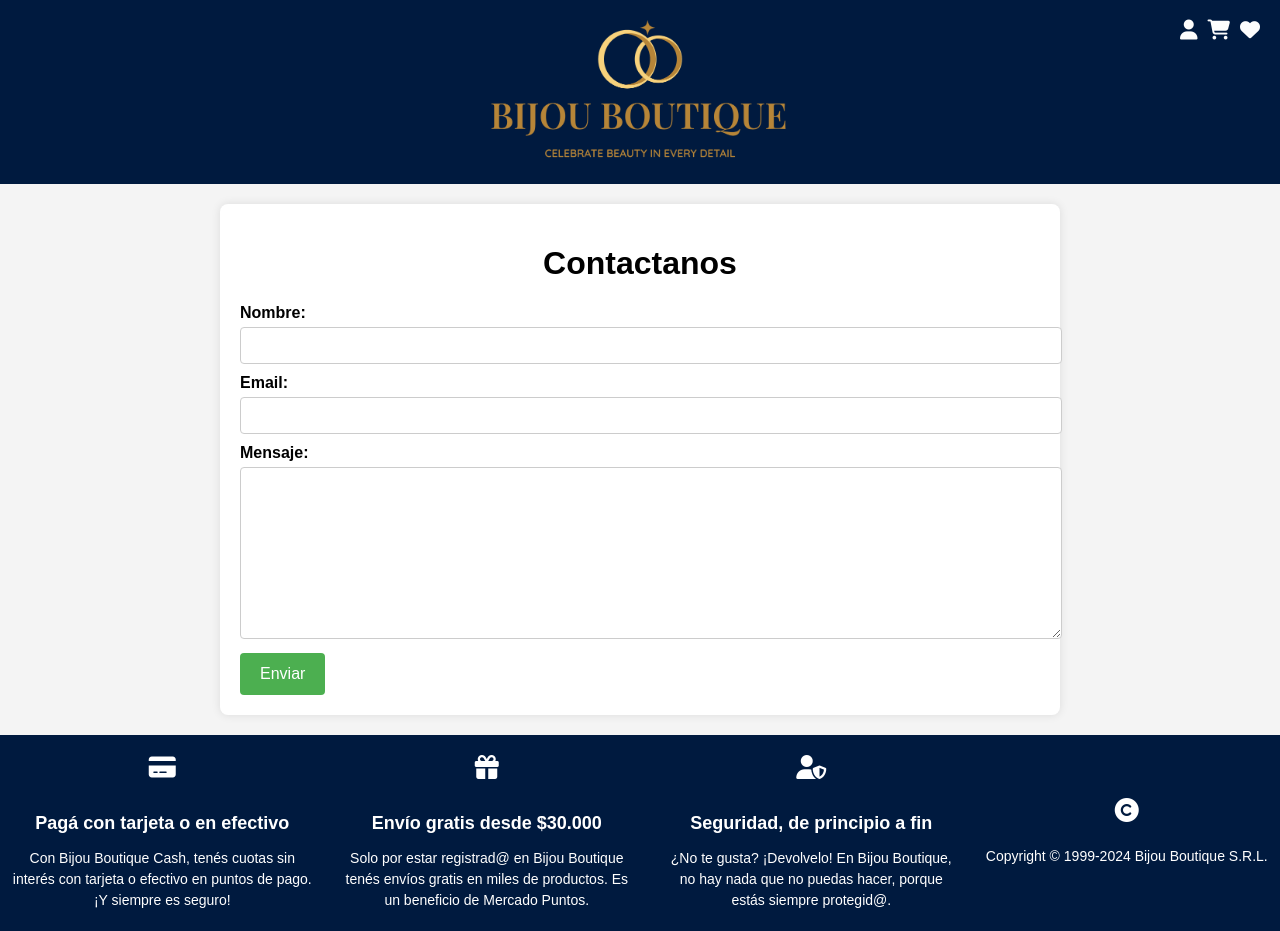
After one commit to DH-Comision-07/Grupo-4-Bijou-Boutique, a Node server app: page /contact_us in a window 1280 px wide. The commit adds this page. Run offline with Node 20, Linux system fonts and the light colour scheme.

Commit message:
nueva vista

```diff
--- /dev/null
+++ b/public/css/contac_us.css
@@ -0,0 +1,49 @@
+body {
+    font-family: Arial, sans-serif;
+    margin: 0;
+    padding: 0;
+    background-color: #f4f4f4;
+}
+.container {
+    max-width: 800px;
+    margin: 20px auto;
+    padding: 20px;
+    background-color: #fff;
+    border-radius: 8px;
+    box-shadow: 0 0 10px rgba(0,0,0,0.1);
+}
+h1 {
+    text-align: center;
+}
+form {
+    margin-top: 20px;
+}
+label {
+    display: block;
+    margin-bottom: 5px;
+    font-weight: bold;
+}
+input[type="text"],
+input[type="email"],
+textarea {
+    width: 100%;
+    padding: 10px;
+    margin-bottom: 10px;
+    border: 1px solid #ccc;
+    border-radius: 4px;
+}
+textarea {
+    height: 150px;
+}
+input[type="submit"] {
+    background-color: #4CAF50;
+    color: white;
+    padding: 12px 20px;
+    border: none;
+    border-radius: 4px;
+    cursor: pointer;
+    font-size: 16px;
+}
+input[type="submit"]:hover {
+    background-color: #45a049;
+}
--- a/src/controllers/userController.js
+++ b/src/controllers/userController.js
@@ -14,6 +14,9 @@
 	//	res.send(req.body);
     res.redirect('/login');
 	},
+  contact: (req, res) => {
+    res.render("contact_us")
+  },
 };
 
 module.exports = userController;
--- a/src/routers/user.routes.js
+++ b/src/routers/user.routes.js
@@ -16,7 +16,7 @@
 const upload = multer({storage:storage})
 router.get("/login", userController.login);
 router.get("/register", userController.register);
-
+router.get("/contact_us", userController.contact)
 router.get('/create/', userController.create);
 router.post('/', upload.single('users-image'),userController.store);
 
--- /dev/null
+++ b/src/views/contact_us.ejs
@@ -0,0 +1,28 @@
+<!DOCTYPE html>
+<html lang="es">
+<head>
+    <meta charset="UTF-8">
+    <meta name="viewport" content="width=device-width, initial-scale=1.0">
+    <title>Contactanos</title>
+    <link rel="stylesheet" href="/css/contac_us.css">
+</head>
+<body>
+    <%- include("partials/header.ejs") %>
+    <div class="container">
+        <h1>Contactanos</h1>
+        <form action="/contact_us" method="get"></form>
+            <label for="nombre">Nombre:</label>
+            <input type="text" id="nombre" name="nombre" required>
+
+            <label for="email">Email:</label>
+            <input type="email" id="email" name="email" required>
+
+            <label for="mensaje">Mensaje:</label>
+            <textarea id="mensaje" name="mensaje" required></textarea>
+
+            <input type="submit" value="Enviar">
+        </form>
+    </div>
+</body>
+<%- include("partials/footer.ejs") %>
+</html>
--- a/src/views/home.ejs
+++ b/src/views/home.ejs
@@ -34,7 +34,7 @@
         <li><a href="/create">Product Create (Solo nosotros)</a></li>
         <li><a href="/aboutUs">Acerca de nosotros</a></li>
         <li><a href="#">Nuestras sucursales</a></li>
-        <li><a href="#">Contactanos</a></li>
+        <li><a href="/contact_us">Contactanos</a></li>
       </ul>
     </nav>
     <main>
```
